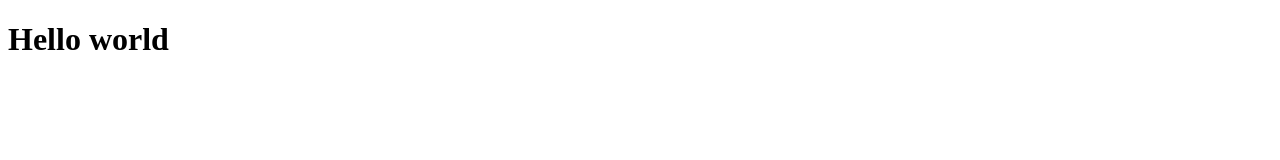
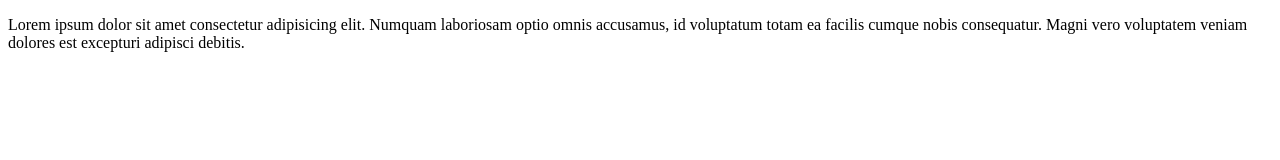
Before and after one commit to tinatina21/lesson-16, a plain HTML site: page index.html in a window 1280 px wide. Drawn offline with Linux system fonts and the light colour scheme.

Commit message:
two save

```diff
--- a/index.html
+++ b/index.html
@@ -6,7 +6,9 @@
     <title>Document</title>
   </head>
   <body>
-    <header><h1>Hello world</h1></header>
+    <main>
+      <p>Lorem ipsum dolor sit amet consectetur adipisicing elit. Numquam laboriosam optio omnis accusamus, id voluptatum totam ea facilis cumque nobis consequatur. Magni vero voluptatem veniam dolores est excepturi adipisci debitis.</p>
+    </main>
     <script src="./script.js"></script>
   </body>
 </html>
```
